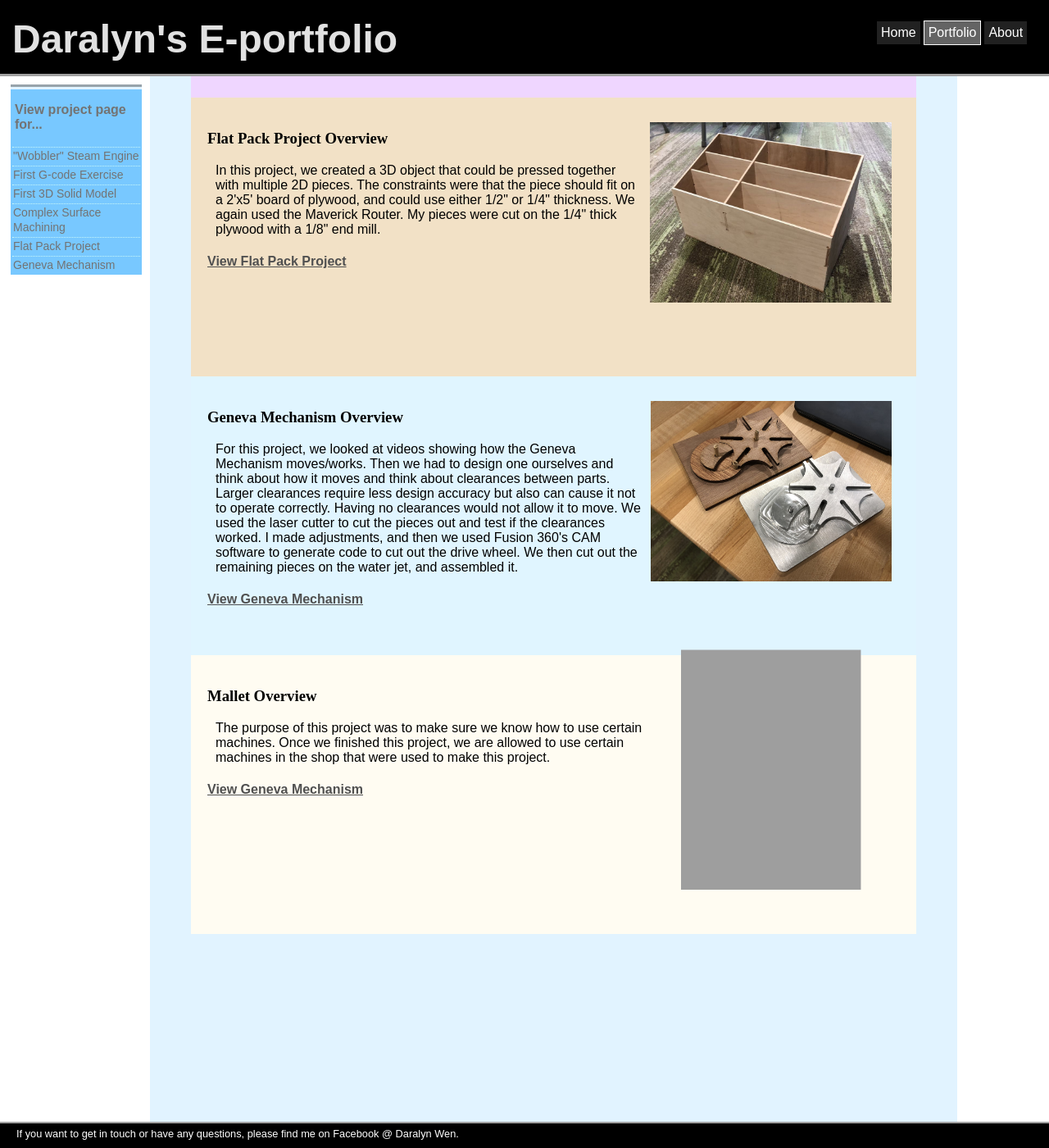
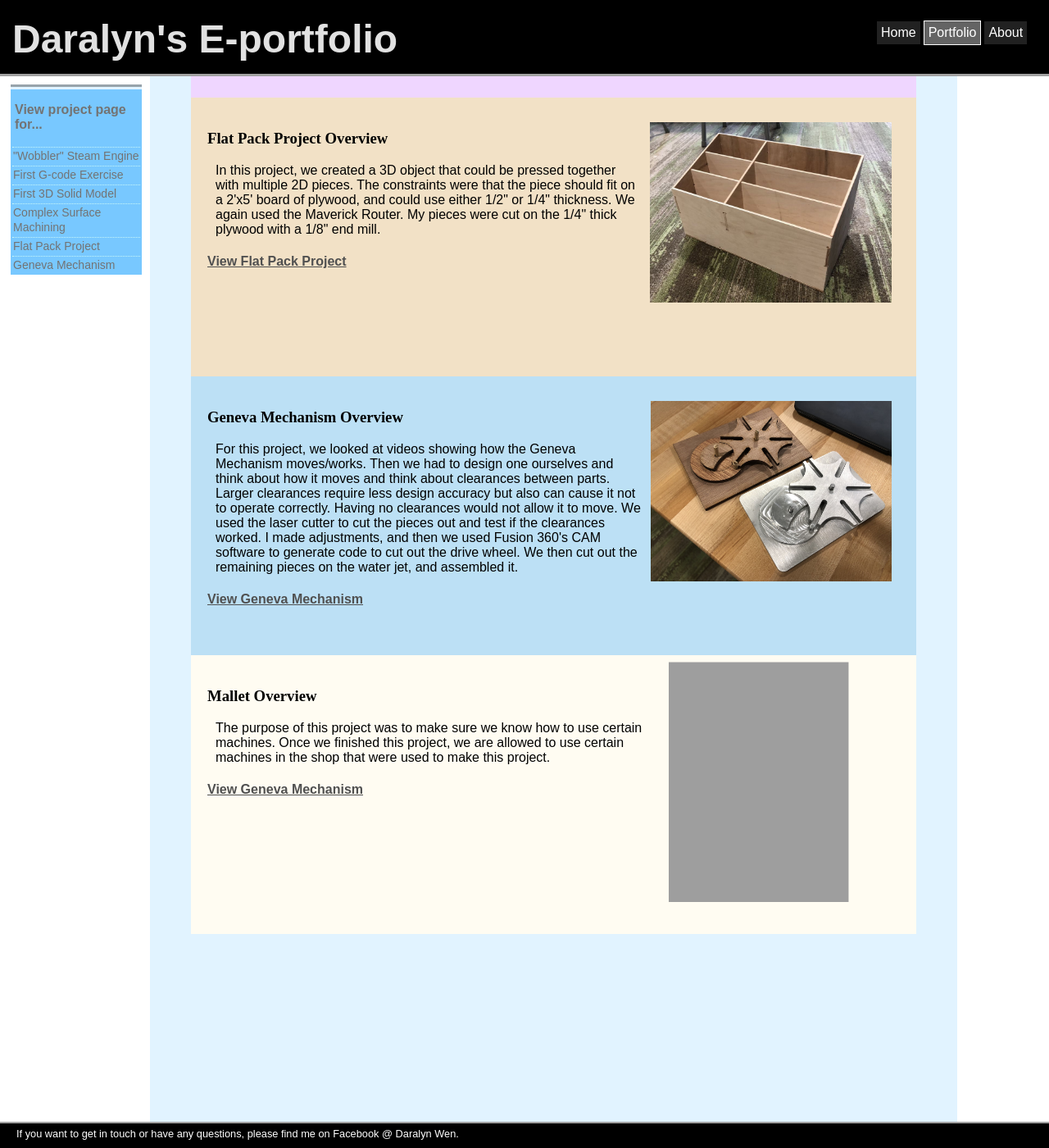
Before and after one commit to daralyn/daralyn.github.io, a Jekyll site: the page built from portfolio/engineering/index.html, in a window 1280 px wide and 1400 px high, scrolled down 1633 px. Shown: the whole window at 82% size. Built offline with Jekyll 4.4.1, drawn with Linux system fonts in a browser that asks for light colours.

Commit message:
Update index.html

```diff
--- a/portfolio/engineering/index.html
+++ b/portfolio/engineering/index.html
@@ -116,11 +116,12 @@ title: Daralyn's Engineering Portfolio
 	}
 
 	.rotate90{
-	    -webkit-transform: rotate(90deg);
-	    -moz-transform: rotate(90deg);
-	    -o-transform: rotate(90deg);
-	    -ms-transform: rotate(90deg);
-	    transform: rotate(90deg);
+		-webkit-transform: rotate(90deg);
+		-moz-transform: rotate(90deg);
+		-o-transform: rotate(90deg);
+		-ms-transform: rotate(90deg);
+		transform: rotate(90deg);
+		padding-top: 30px;
 	}
 
 	#wobblerbackground{
@@ -144,7 +145,7 @@ title: Daralyn's Engineering Portfolio
 	}
 
 	#genevabackground{
-		background-color: rgb(224, 245, 255);
+		background-color: rgb(188, 224, 245);
 	}
 	#malletbackground{
 		background-color: rgb(255, 252, 242);
```
